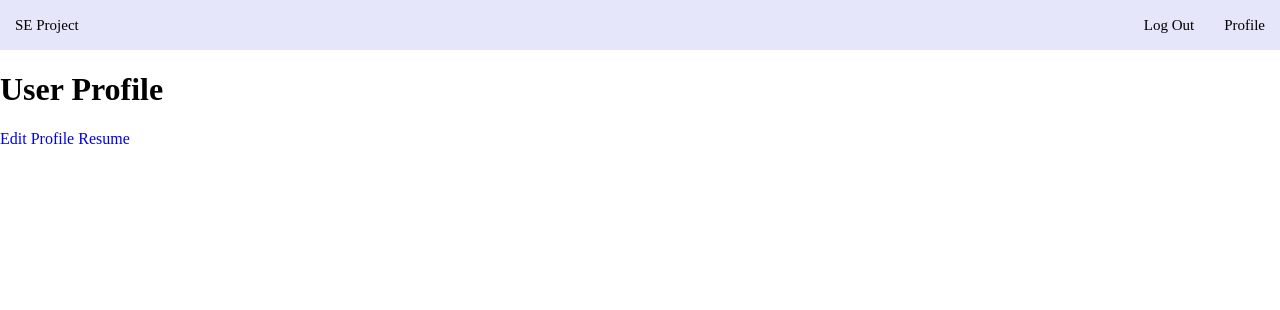
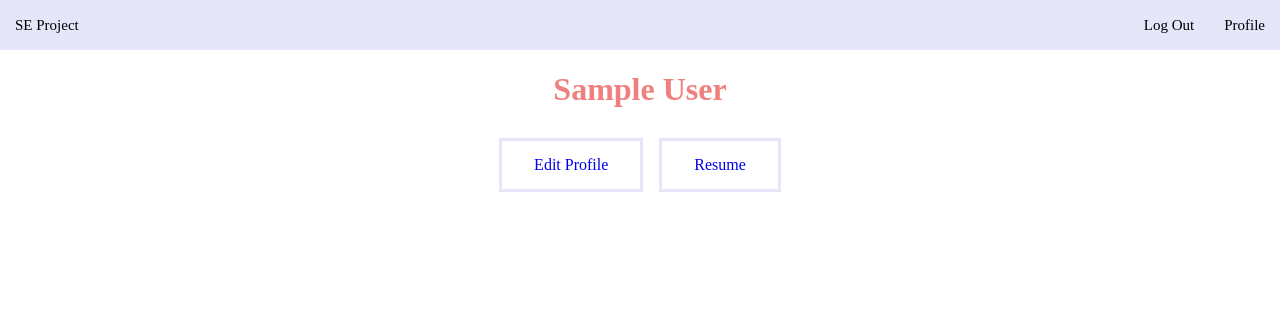
Before and after one commit to yebra06/seProject, a Django app: page /accounts/user-profile/ in a window 1280 px wide. Shown: the top 310 px of the page. Run offline with Django 3.2, Linux system fonts and the light colour scheme; the visitor is signed in with stand-in values (Sample User, id 1).

Commit message:
Add user-profile styles.

```diff
--- a/accounts/views.py
+++ b/accounts/views.py
@@ -51,7 +51,7 @@ def user_signup(request):
 
 @login_required
 def user_profile(request):
-    return render(request, 'user-profile.html')
+    return render(request, 'user-profile.html', {'fullname': request.user.get_full_name() or 'User Profile'})
 
 
 @login_required
--- a/templates/user-profile.html
+++ b/templates/user-profile.html
@@ -2,9 +2,36 @@
 {% load staticfiles %}
 
 {% block content %}
+	<style>
+		.user-profile {
+			display: flex;
+			flex-direction: column;
+			justify-content: center;
+		}
+		.user-profile-section {
+			display: flex;
+			justify-content: center;
+		}
+		.user-profile-btn {
+			display: flex;
+			align-items: stretch;
+			background-color: transparent;
+			border: 3px solid lavender;
+			line-height: 1;
+			margin: 0.5em;
+			padding: 1em 2em;
+		}
+		.user-profile-btn:hover {
+			box-shadow: inset 0 0 0 2em lavender;
+		}
+	</style>
     <div class="user-profile">
-        <h1>User Profile</h1>
-        <a href="{% url 'user-info'  %}">Edit Profile</a>
-        <a href="{% url 'user-resume' pk=request.user.id %}">Resume</a>
+        <div class="user-profile-section">
+	        <h1 style="color: lightcoral">{{ fullname }}</h1>
+        </div>
+	    <div class="user-profile-section">
+		    <a class="user-profile-btn" href="{% url 'user-info'  %}">Edit Profile</a>
+		    <a class="user-profile-btn" href="{% url 'user-resume' pk=request.user.id %}">Resume</a>
+	    </div>
     </div>
 {% endblock %}
```
